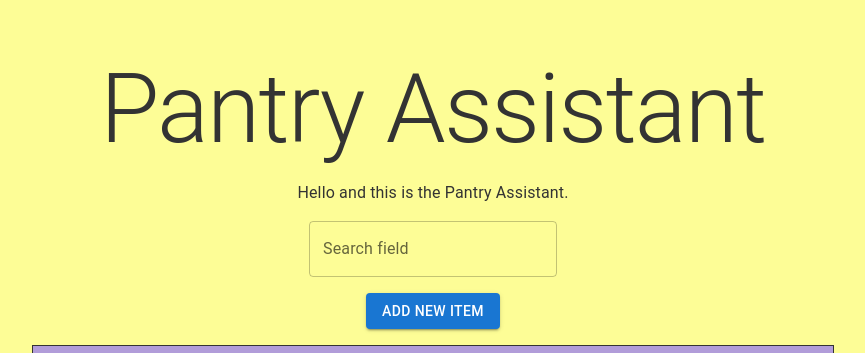
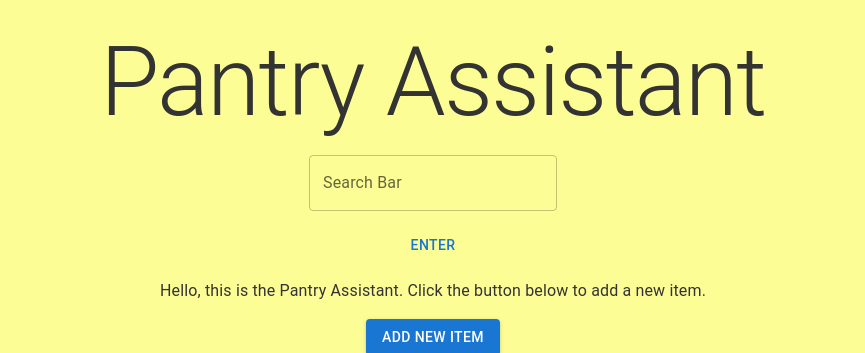
Before and after one commit to hkhamvan263/pantry-assistant-app, a Next.js app in the folder pantry-assistant-app/: page / in a window 1280 px wide. Shown: the top 353 px of the page, without its empty margins (207-1072 px from the left). Built offline with nearby package versions, Linux system fonts and the light colour scheme; no server answers; the database is empty.

Commit message:
Update page.js

```diff
--- a/pantry-assistant-app/app/page.js
+++ b/pantry-assistant-app/app/page.js
@@ -76,6 +76,7 @@ export default function Home() {
       alignItems="center"
       gap={2}
       bgcolor="#FDFD96"
+      overflow="auto"
     >
       <Modal open={open} onClose={handleClose}>
         <Box
@@ -117,8 +118,11 @@ export default function Home() {
         </Box>
       </Modal>
       <Typography variant='h1' color='#333' textAlign='center'>Pantry Assistant</Typography>
-      <Typography color='#333'>Hello and this is the Pantry Assistant.</Typography>
-      <TextField id="outlined-search" label="Search field" type="search" />
+      <TextField id="filled-search" label="Search Bar" type="search" />
+      <Button>Enter</Button>
+      <Typography color='#333'>
+        Hello, this is the Pantry Assistant. Click the button below to add a new item.
+      </Typography>
       <Button
         variant="contained"
         onClick={() => {
```
